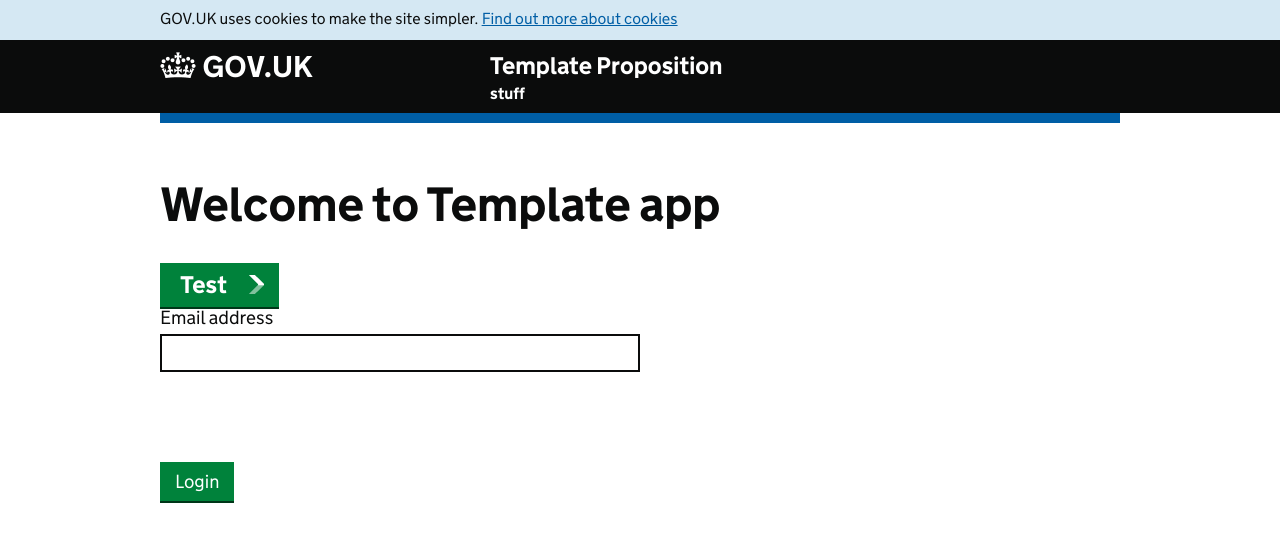
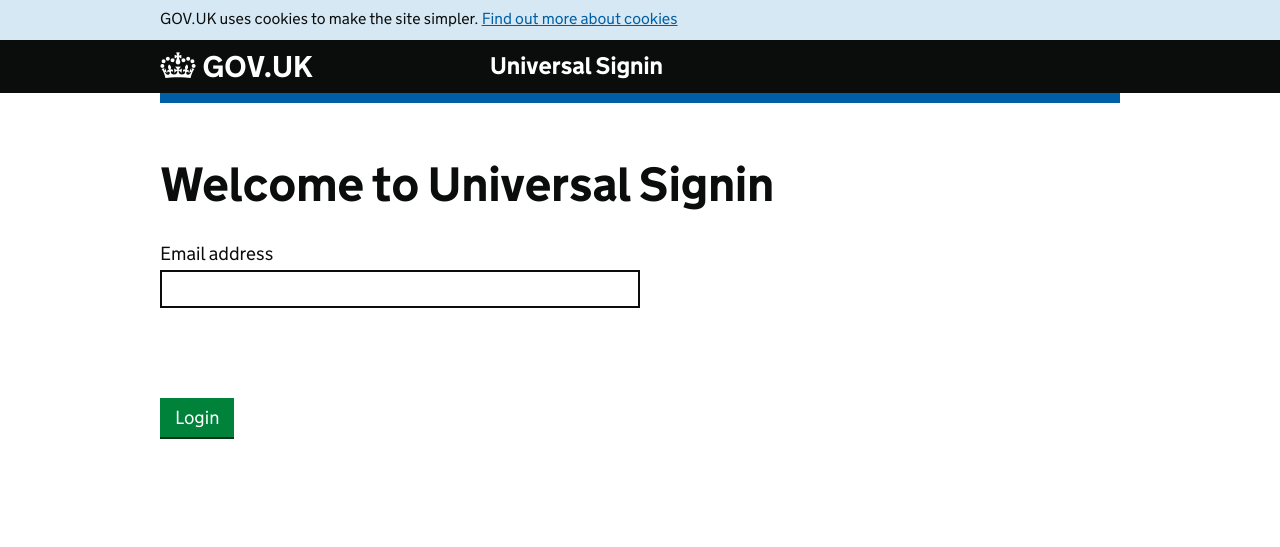
Before and after one commit to bruntonspall/universal-signin, a Flask app: page / in a window 1280 px wide. Shown: the top 547 px of the page. Run offline with Flask 2, Linux system fonts and the light colour scheme; parts of the project's set-up code (start-up, migrations or seed data) failed here and were passed over.

Commit message:
Clean up the templates

```diff
--- a/templates/index.html
+++ b/templates/index.html
@@ -1,10 +1,9 @@
 {% extends "base.html" %}
-{% block title %}Template App{% endblock %}
-{% block proposition %}Template Proposition{% endblock %}
+{% block title %}Universal Signin{% endblock %}
+{% block proposition %}Universal Signin{% endblock %}
 
 
 {% block links %}
-  <li><a href='/stuff'>stuff</a></li>
 {% endblock %}
 
 {% block content %}
@@ -12,10 +11,8 @@
   {% if logged_in %}
   <h1 class="heading-xlarge">Welcome {{email}}</h1>
   {% else %}
-  <h1 class="heading-xlarge">Welcome to Template app</h1>
+  <h1 class="heading-xlarge">Welcome to Universal Signin</h1>
   {% endif %}
-  <a class="button button-start" href="/test" role="button">Test</a>
-
   <form action="/login" method="post" class="form">
     <div class="form-section">
       <div class="form-group">
--- a/templates/login.html
+++ b/templates/login.html
@@ -1,11 +1,11 @@
 {% extends "base.html" %}
-{% block title %}Template App{% endblock %}
-{% block proposition %}Template Proposition{% endblock %}
+{% block title %}Universal Signin{% endblock %}
+{% block proposition %}Universal Signin{% endblock %}
 
 
 {% block links %}
-  <li><a href='/stuff'>stuff</a></li>
 {% endblock %}
+
 
 {% block content %}
 <main id="content" role="main">
```
